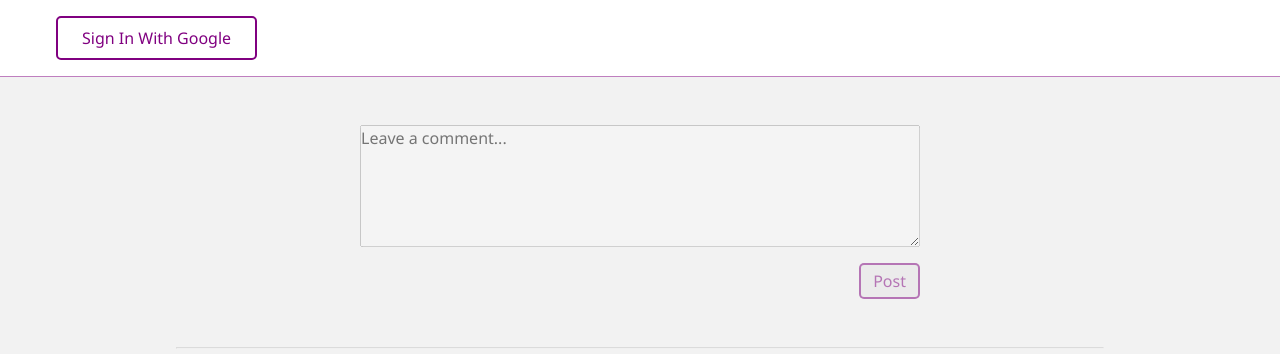
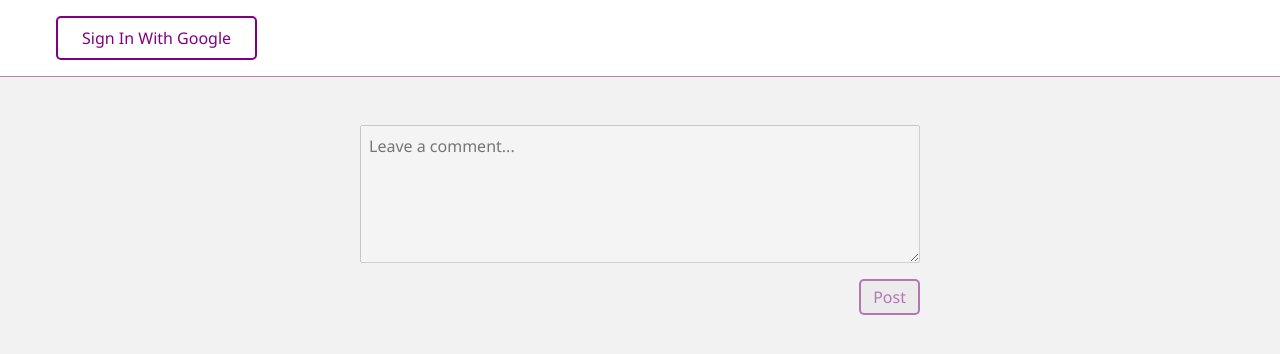
Before and after one commit to Chamara-Wijepala/comments-system-v2, a React (Vite) app: page / in a window 1280 px wide. Shown: the top 354 px of the page. Built offline with nearby package versions, Linux system fonts and the light colour scheme; no server answers; the database is empty.

Commit message:
Fix typo with textarea CSS selector being named text

```diff
--- a/src/main.css
+++ b/src/main.css
@@ -128,8 +128,8 @@ textarea {
   max-width: 100%;
 }
 
-text {
-  padding: 0.5;
+textarea {
+  padding: 0.5rem;
 }
 
 *:disabled {
```
